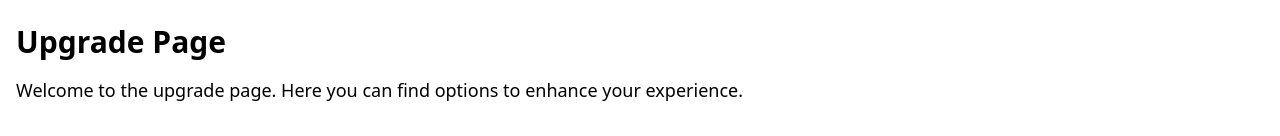
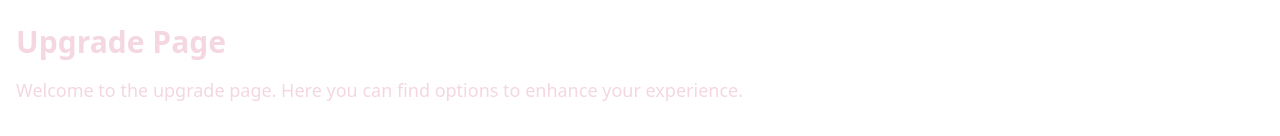
Before and after one commit to kristiankunc/hackathon25, a SvelteKit app: page /upgrades in a window 1280 px wide. Shown: the top 136 px of the page. Built offline with nearby package versions, Linux system fonts and the light colour scheme.

Commit message:
text color

```diff
--- a/src/routes/upgrades/+page.svelte
+++ b/src/routes/upgrades/+page.svelte
@@ -3,8 +3,8 @@
 </script>
 
 <main class="mx-auto max-w-7xl px-4 py-6">
-	<h1 class="mb-4 text-3xl font-bold">Upgrade Page</h1>
-	<p class="mb-4 text-lg">Welcome to the upgrade page. Here you can find options to enhance your experience.</p>
+	<h1 class="mb-4 text-3xl font-bold text-text">Upgrade Page</h1>
+	<p class="mb-4 text-lg text-text">Welcome to the upgrade page. Here you can find options to enhance your experience.</p>
 
 	<div class="flex items-center justify-between">
 		<!-- <img src="/images/spaceship.png" alt="Spaceship" class="h-full w-full object-contain" /> -->
```
